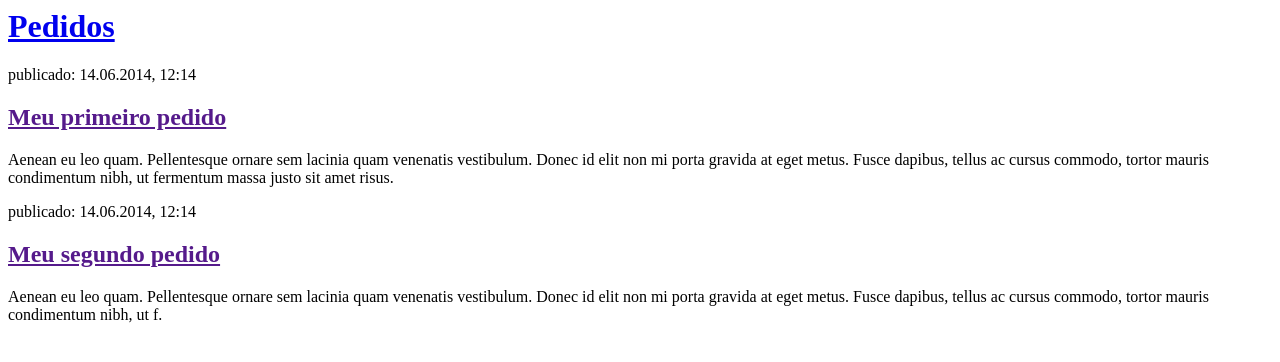
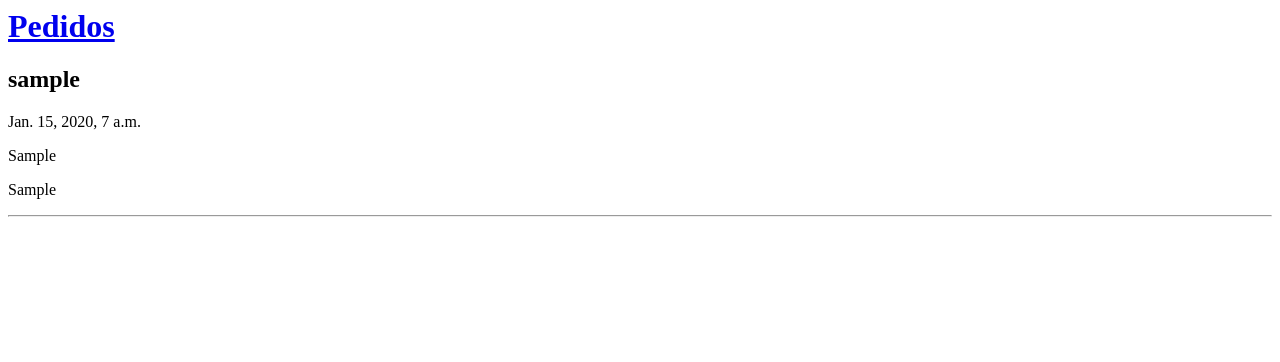
Before and after one commit to fernandogarriga/meusite, a Django app: page / in a window 1280 px wide. Shown: the top 362 px of the page. Run offline with Django 3.2, Linux system fonts and the light colour scheme; tables that the repository leaves empty hold one stand-in row (values such as "Sample post").

Commit message:
vendo os pedidos na pagina

```diff
--- a/pedidos/templates/pedidos/pedidos_list.html
+++ b/pedidos/templates/pedidos/pedidos_list.html
@@ -7,16 +7,13 @@
             <h1><a href="/">Pedidos</a></h1>
         </div>
 
+        {% for pedido in pedidos %}
         <div>
-            <p>publicado: 14.06.2014, 12:14</p>
-            <h2><a href="">Meu primeiro pedido</a></h2>
-            <p>Aenean eu leo quam. Pellentesque ornare sem lacinia quam venenatis vestibulum. Donec id elit non mi porta gravida at eget metus. Fusce dapibus, tellus ac cursus commodo, tortor mauris condimentum nibh, ut fermentum massa justo sit amet risus.</p>
+            <h2>{{ pedido.autor }}</h2>{{ pedido.data }}
+            <p>{{ pedido }}</p>
+            <p>{{ pedido.endereco }}</p>
         </div>
-
-        <div>
-            <p>publicado: 14.06.2014, 12:14</p>
-            <h2><a href="">Meu segundo pedido</a></h2>
-            <p>Aenean eu leo quam. Pellentesque ornare sem lacinia quam venenatis vestibulum. Donec id elit non mi porta gravida at eget metus. Fusce dapibus, tellus ac cursus commodo, tortor mauris condimentum nibh, ut f.</p>
-        </div>
+            <hr>
+        {% endfor %}
     </body>
 </html>
--- a/pedidos/views.py
+++ b/pedidos/views.py
@@ -1,4 +1,7 @@
 from django.shortcuts import render
+from .models import Pedido
+from django.utils import timezone
 
 def pedidos_list(request):
-    return render(request, 'pedidos/pedidos_list.html', {})
+    pedidos = Pedido.objects.all()
+    return render(request, 'pedidos/pedidos_list.html', {'pedidos': pedidos})
```
